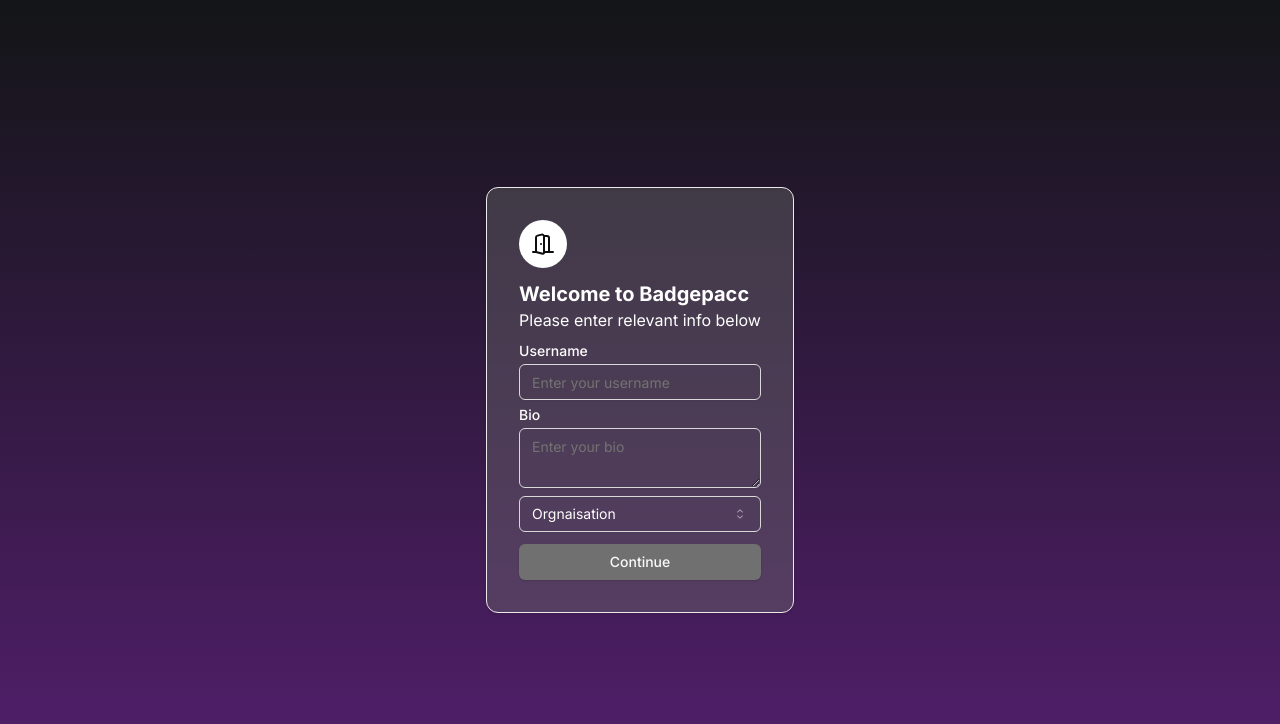
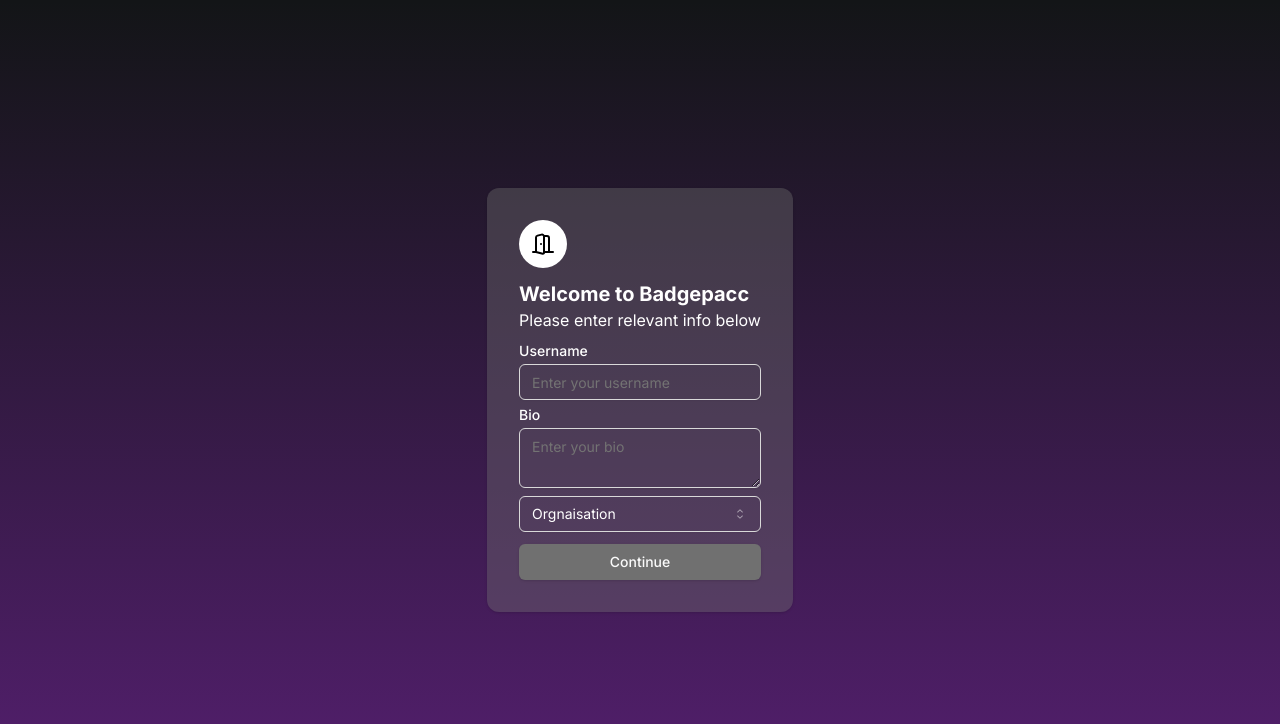
Before and after one commit to shivam-jainn/badgepacc, a Next.js app: page /setup in a window 1280 px wide. Shown: the top 724 px of the page. Built offline with nearby package versions, Linux system fonts and the light colour scheme.

Commit message:
feat(auth): :lipstick: added ui enchancements
nada

nada

```diff
--- a/src/app/(auth)/login/page.tsx
+++ b/src/app/(auth)/login/page.tsx
@@ -9,9 +9,9 @@ export default function page() {
   return (
 
   <div className='flex items-center align-middle w-screen h-screen  '>
-   <Card className=' flex-col gap-3  bg-[#6F6F6F]/40 max-w-sm  m-auto flex  p-3'>
+   <Card className=' flex-col gap-3  bg-[#6F6F6F]/40 max-w-sm  m-auto flex  p-3 border-none'>
         <div className='my-2 p-2 flex items-center align-middle rounded-[1000px] bg-white w-[40px] h-[40px]'>
-        <DoorOpen className='w-full' />
+        <DoorOpen className='w-full text-black' />
         </div>
 
         <div>
--- a/src/app/(auth)/setup/page.tsx
+++ b/src/app/(auth)/setup/page.tsx
@@ -44,9 +44,9 @@ export default function Page() {
 
     return (
         <div className='flex items-center justify-center w-screen h-screen'>
-            <Card className='flex-col gap-3 bg-[#6F6F6F]/40 max-w-sm flex m-auto p-8'>
+            <Card className='flex-col gap-3 bg-[#6F6F6F]/40 max-w-sm flex m-auto p-8 border-none'>
                 <div className='p-2 flex items-center justify-center rounded-full bg-white w-12 h-12'>
-                    <DoorOpen className='w-full' />
+                    <DoorOpen className='w-full text-black  ' />
                 </div>
 
                 <div>
```
